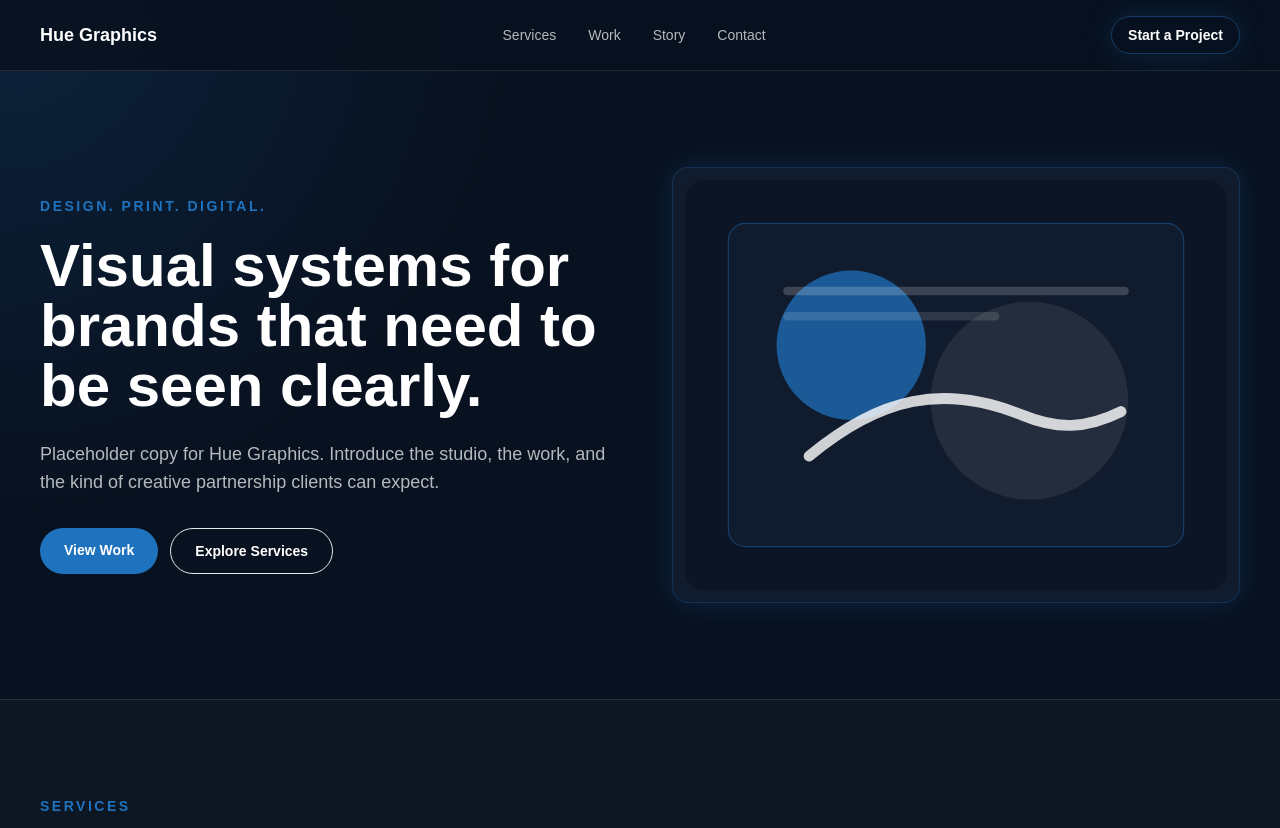
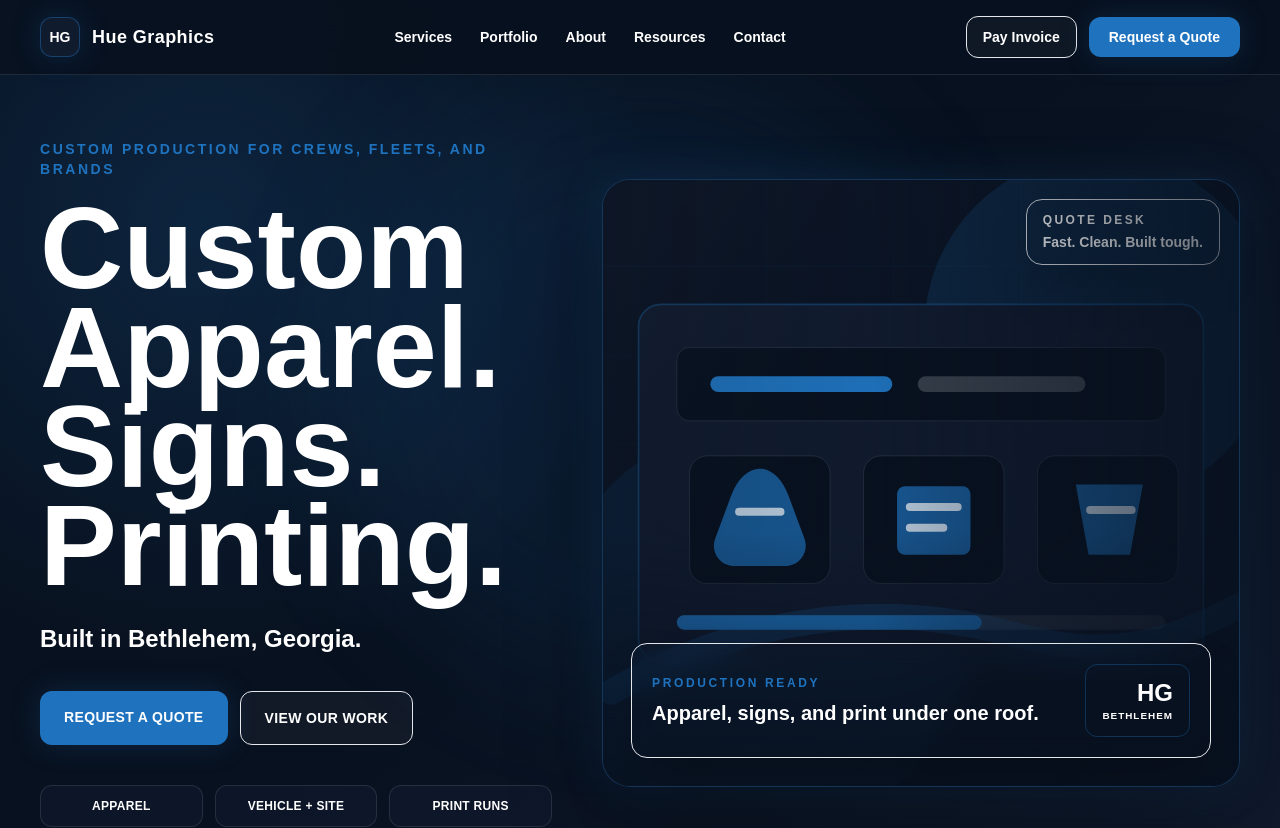
Before and after one commit to huegpx2008/huegraphics-website, a Next.js app: page / in a window 1280 px wide. Shown: the top 828 px of the page. Built offline with nearby package versions, Linux system fonts and the light colour scheme.

Commit message:
Build premium homepage hero section

```diff
--- a/src/app/globals.css
+++ b/src/app/globals.css
@@ -20,7 +20,8 @@
   margin: 0;
   min-height: 100vh;
   background:
-    radial-gradient(circle at top left, rgba(31, 115, 190, 0.18), transparent 32rem),
+    radial-gradient(circle at top left, rgba(31, 115, 190, 0.16), transparent 32rem),
+    linear-gradient(180deg, #08111f 0%, #0b1424 54%, #08111f 100%),
     #08111f;
   color: #ffffff;
   font-family: Arial, Helvetica, sans-serif;
@@ -41,11 +42,15 @@
     @apply mx-auto w-full max-w-7xl px-5 py-16 sm:px-8 lg:px-10 lg:py-24;
   }
 
+  .hero-shell {
+    background-color: #08111f;
+  }
+
   .glow-card {
     @apply rounded-2xl border border-accent/25 bg-card shadow-glow;
   }
 
   .eyebrow {
-    @apply text-sm font-semibold uppercase tracking-[0.18em] text-accent;
+    @apply text-xs font-black uppercase tracking-[0.18em] text-accent sm:text-sm;
   }
 }
--- a/src/components/Header.tsx
+++ b/src/components/Header.tsx
@@ -1,34 +1,48 @@
 const navItems = [
   { label: "Services", href: "#services" },
-  { label: "Work", href: "#work" },
-  { label: "Story", href: "#story" },
+  { label: "Portfolio", href: "#work" },
+  { label: "About", href: "#story" },
+  { label: "Resources", href: "#resources" },
   { label: "Contact", href: "#contact" },
 ];
 
 export function Header() {
   return (
-    <header className="sticky top-0 z-50 border-b border-white/10 bg-navy/90 backdrop-blur">
-      <div className="mx-auto flex w-full max-w-7xl items-center justify-between px-5 py-4 sm:px-8 lg:px-10">
-        <a href="#" className="text-lg font-bold text-white">
-          Hue Graphics
+    <header className="sticky top-0 z-50 border-b border-white/10 bg-navy/90 backdrop-blur-xl">
+      <div className="mx-auto flex w-full max-w-7xl items-center justify-between gap-4 px-5 py-4 sm:px-8 lg:px-10">
+        <a href="#" className="flex items-center gap-3 text-white">
+          <span className="grid h-10 w-10 place-items-center rounded-xl border border-accent/45 bg-card text-sm font-black shadow-glow">
+            HG
+          </span>
+          <span className="text-base font-extrabold tracking-wide sm:text-lg">
+            Hue Graphics
+          </span>
         </a>
-        <nav aria-label="Main navigation" className="hidden items-center gap-8 md:flex">
+        <nav aria-label="Main navigation" className="hidden items-center gap-7 lg:flex">
           {navItems.map((item) => (
             <a
               key={item.href}
               href={item.href}
-              className="text-sm font-medium text-white/70 transition hover:text-white"
+              className="text-sm font-semibold text-white/68 transition hover:text-white"
             >
               {item.label}
             </a>
           ))}
         </nav>
-        <a
-          href="#contact"
-          className="rounded-full border border-accent/45 px-4 py-2 text-sm font-semibold text-white shadow-glow transition hover:border-accent hover:bg-accent/15"
-        >
-          Start a Project
-        </a>
+        <div className="flex items-center gap-2 sm:gap-3">
+          <a
+            href="#pay"
+            className="hidden rounded-xl border border-white/14 bg-white/[0.03] px-4 py-2.5 text-sm font-bold text-white/82 transition hover:border-accent/55 hover:bg-accent/10 sm:inline-flex"
+          >
+            Pay Invoice
+          </a>
+          <a
+            href="#contact"
+            className="rounded-xl bg-accent px-4 py-2.5 text-sm font-extrabold text-white shadow-glow transition hover:bg-[#2a86d8] sm:px-5"
+          >
+            Request a Quote
+          </a>
+        </div>
       </div>
     </header>
   );
--- a/src/components/HeroSection.tsx
+++ b/src/components/HeroSection.tsx
@@ -2,40 +2,83 @@
 
 export function HeroSection() {
   return (
-    <section className="section-shell grid items-center gap-10 lg:grid-cols-[1.02fr_0.98fr]">
-      <div className="max-w-2xl">
-        <p className="eyebrow">Design. Print. Digital.</p>
-        <h1 className="mt-5 text-4xl font-bold leading-tight text-white sm:text-5xl lg:text-6xl">
-          Visual systems for brands that need to be seen clearly.
+    <section className="hero-shell relative isolate min-h-[calc(100svh-73px)] overflow-hidden">
+      <div className="absolute inset-0 -z-10 bg-[radial-gradient(circle_at_16%_18%,rgba(31,115,190,0.2),transparent_28rem),linear-gradient(135deg,rgba(8,17,31,0.98),rgba(8,17,31,0.86)_48%,rgba(17,27,46,0.96))]" />
+      <div className="absolute left-1/2 top-0 -z-10 h-[38rem] w-[38rem] -translate-x-1/2 rounded-full bg-accent/10 blur-3xl" />
+      <div className="mx-auto grid min-h-[calc(100svh-73px)] w-full max-w-7xl items-center gap-10 px-5 py-12 sm:px-8 lg:grid-cols-[0.9fr_1.1fr] lg:px-10 lg:py-16">
+        <div className="max-w-2xl pt-2 lg:pt-0">
+          <p className="eyebrow">Custom production for crews, fleets, and brands</p>
+          <h1 className="mt-5 text-[clamp(3.2rem,9vw,7.7rem)] font-black leading-[0.86] tracking-normal text-white">
+            Custom Apparel.
+            <span className="block text-white/92">Signs.</span>
+            <span className="block text-white/76">Printing.</span>
           </h1>
-        <p className="mt-6 max-w-xl text-base leading-8 text-white/70 sm:text-lg">
-          Placeholder copy for Hue Graphics. Introduce the studio, the work, and
-          the kind of creative partnership clients can expect.
+          <p className="mt-7 max-w-xl text-xl font-semibold leading-8 text-white/78 sm:text-2xl">
+            Built in Bethlehem, Georgia.
           </p>
-        <div className="mt-8 flex flex-col gap-3 sm:flex-row">
+          <div className="mt-9 flex flex-col gap-3 sm:flex-row">
+            <a
+              href="#contact"
+              className="rounded-xl bg-accent px-6 py-4 text-center text-sm font-extrabold uppercase tracking-wide text-white shadow-glow transition hover:bg-[#2a86d8]"
+            >
+              Request a Quote
+            </a>
             <a
               href="#work"
-            className="rounded-full bg-accent px-6 py-3 text-center text-sm font-bold text-white transition hover:bg-accent/85"
+              className="rounded-xl border border-white/16 bg-white/[0.04] px-6 py-4 text-center text-sm font-extrabold uppercase tracking-wide text-white transition hover:border-accent/60 hover:bg-accent/10"
             >
-            View Work
-          </a>
-          <a
-            href="#services"
-            className="rounded-full border border-white/18 px-6 py-3 text-center text-sm font-bold text-white transition hover:border-accent/60 hover:bg-white/5"
-          >
-            Explore Services
+              View Our Work
             </a>
           </div>
+          <div className="mt-10 grid max-w-lg grid-cols-3 gap-3">
+            {["Apparel", "Vehicle + Site", "Print Runs"].map((item) => (
+              <div
+                key={item}
+                className="rounded-xl border border-white/10 bg-card/65 px-3 py-3 text-center text-xs font-bold uppercase tracking-wide text-white/68"
+              >
+                {item}
               </div>
-      <div className="glow-card overflow-hidden p-3">
+            ))}
+          </div>
+        </div>
+        <div className="relative">
+          <div className="absolute -inset-5 rounded-[2rem] bg-accent/18 blur-3xl" />
+          <div className="relative overflow-hidden rounded-[1.75rem] border border-accent/30 bg-card shadow-[0_28px_90px_rgba(0,0,0,0.38),0_0_45px_rgba(31,115,190,0.2)]">
+            <div className="absolute inset-0 z-10 bg-[linear-gradient(90deg,rgba(8,17,31,0.18),rgba(8,17,31,0.04)_42%,rgba(8,17,31,0.62)),linear-gradient(0deg,rgba(8,17,31,0.8),transparent_42%)]" />
             <Image
               src="/images/placeholder-hero.svg"
-          alt="Abstract placeholder brand artwork"
-          width={900}
-          height={680}
+              alt="Premium industrial placeholder for Hue Graphics production work"
+              width={960}
+              height={760}
               priority
-          className="h-auto w-full rounded-xl"
+              className="aspect-[1.05/1] h-auto w-full object-cover"
             />
+            <div className="absolute bottom-5 left-5 right-5 z-20 rounded-2xl border border-white/12 bg-navy/72 p-4 shadow-2xl backdrop-blur-md sm:bottom-7 sm:left-7 sm:right-7 sm:p-5">
+              <div className="flex items-center justify-between gap-4">
+                <div>
+                  <p className="text-xs font-black uppercase tracking-[0.22em] text-accent">
+                    Production Ready
+                  </p>
+                  <p className="mt-2 text-lg font-extrabold text-white sm:text-xl">
+                    Apparel, signs, and print under one roof.
+                  </p>
+                </div>
+                <div className="hidden rounded-xl border border-accent/35 bg-accent/12 px-4 py-3 text-right sm:block">
+                  <p className="text-2xl font-black text-white">HG</p>
+                  <p className="text-[0.62rem] font-bold uppercase tracking-widest text-white/52">
+                    Bethlehem
+                  </p>
+                </div>
+              </div>
+            </div>
+          </div>
+          <div className="pointer-events-none absolute right-5 top-5 rounded-2xl border border-white/12 bg-navy/68 px-4 py-3 shadow-2xl backdrop-blur-md">
+            <p className="text-xs font-bold uppercase tracking-[0.2em] text-white/54">
+              Quote Desk
+            </p>
+            <p className="mt-1 text-sm font-black text-white">Fast. Clean. Built tough.</p>
+          </div>
+        </div>
       </div>
     </section>
   );
```
Also changed, not shown: public/images/placeholder-hero.svg. Lines whose indentation alone changed are shown as unchanged.
